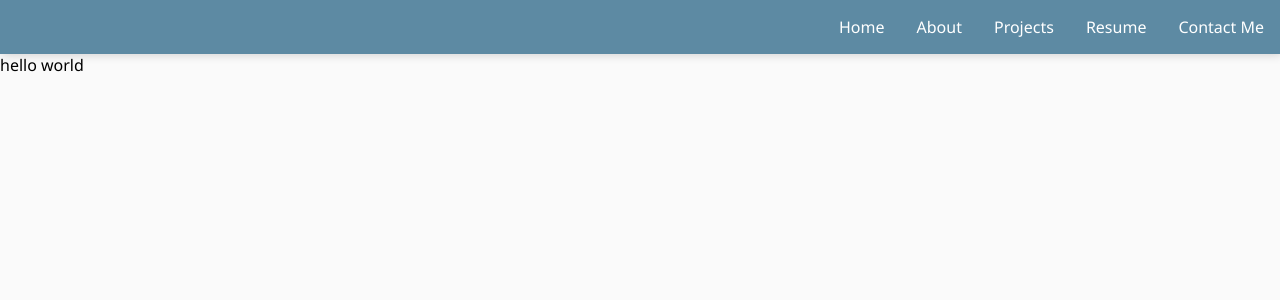
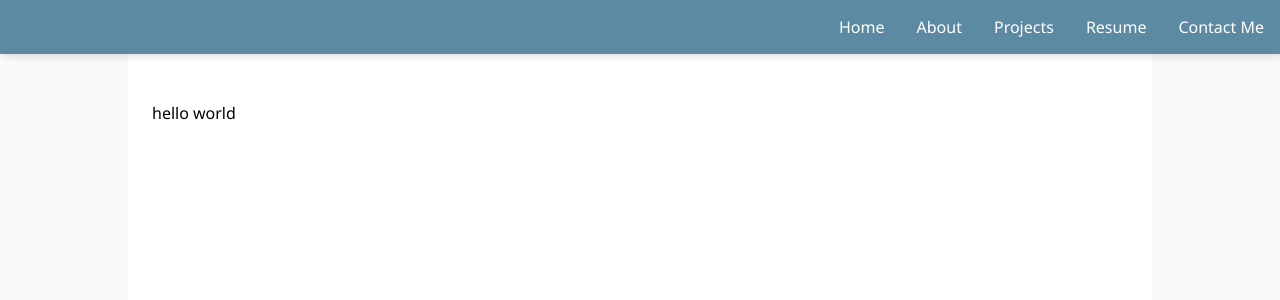
Before and after one commit to hollyejordan/portfolio, a Next.js app: page /contact in a window 1280 px wide. Shown: the top 300 px of the page. Built offline with nearby package versions, Linux system fonts and the light colour scheme.

Commit message:
Update default layout

```diff
--- a/app/layout.tsx
+++ b/app/layout.tsx
@@ -16,7 +16,11 @@ export default function RootLayout({
     <html lang="en">
       <body>
         <NavBar />
-        {children}
+        <main>
+          <div className="page">
+            {children}
+          </div>
+        </main>
       </body>
     </html>
   );
--- a/app/page.tsx
+++ b/app/page.tsx
@@ -4,8 +4,6 @@ import LinkButton from "./components/LinkButton/LinkButton";
 
 export default function Home() {
   return (
-      <main>
-        <div className="page">
     <div className={styles.intro}>
       <div className={styles.pfpContainer}>
         <Image
@@ -21,7 +19,5 @@ export default function Home() {
         <LinkButton path="/contact" innerText="Contact Me"></LinkButton>
       </div>
     </div>
-        </div>
-      </main>
   );
 }
```
Lines whose indentation alone changed are shown as unchanged.
